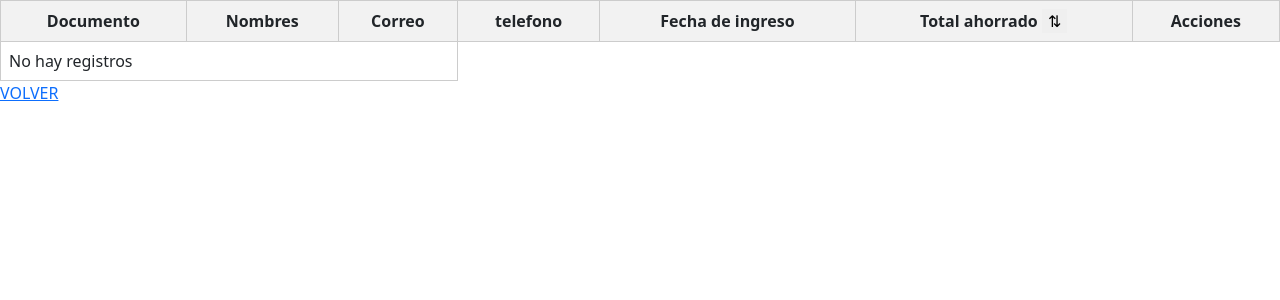
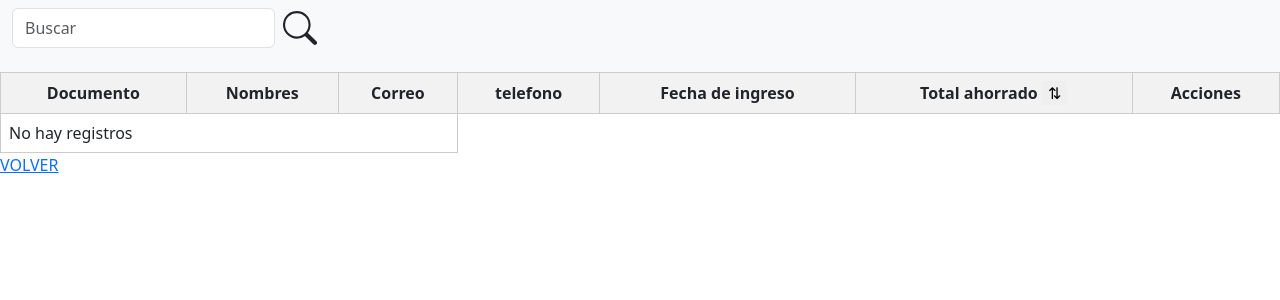
Before and after one commit to armandovv/ahorros-familia, a PHP site: page /php/consulta_usuarios.php in a window 1280 px wide. Shown: the top 300 px of the page. Run offline with PHP 8.4, Linux system fonts and the light colour scheme; the visitor is signed in with stand-in values (Sample User, id 1); data that the repository does not hold is empty.

Commit message:
funcion de filtrado en consulta de registros

```diff
--- /dev/null
+++ b/js/busqueda.js
@@ -0,0 +1,9 @@
+document.getElementById('buscador').addEventListener('input', function() {
+    const busqueda = this.value.toLowerCase();
+    const filas = document.querySelectorAll('#tablaDatos tbody tr');
+
+    filas.forEach(fila => {
+        const textoFila = fila.textContent.toLowerCase();
+        fila.style.display = textoFila.includes(busqueda) ? '' : 'none';
+    });
+});
--- a/php/consulta_usuarios.php
+++ b/php/consulta_usuarios.php
@@ -104,10 +104,21 @@ th #sortButton{
     }
     </script>
     <script src="../js/script.js" defer></script>
-
+<link rel="stylesheet" href="https://cdn.jsdelivr.net/npm/bootstrap-icons@1.11.3/font/bootstrap-icons.min.css">
 </head>
 <body>
-    <table>
+<nav class="navbar bg-body-tertiary">
+  <div class="container-fluid">
+    <form class="d-flex" role="search">
+      <input class="form-control me-2" type="search" id="buscador" placeholder="Buscar" aria-label="Search">
+     <svg xmlns="http://www.w3.org/2000/svg" width="40" height="40" fill="currentColor" class="bi bi-search" viewBox="0 0 16 16">
+  <path d="M11.742 10.344a6.5 6.5 0 1 0-1.397 1.398h-.001q.044.06.098.115l3.85 3.85a1 1 0 0 0 1.415-1.414l-3.85-3.85a1 1 0 0 0-.115-.1zM12 6.5a5.5 5.5 0 1 1-11 0 5.5 5.5 0 0 1 11 0"/>
+</svg>
+    </form>
+  </div>
+</nav>
+
+    <table id="tablaDatos">
         <thead>
             <tr>
                 <th>Documento<div class="resizer"></div></th>
@@ -170,5 +181,7 @@ th #sortButton{
         });
 
     </script>
+     <script src="../js/busqueda.js"></script>
+
 </body>
 </html>
```
